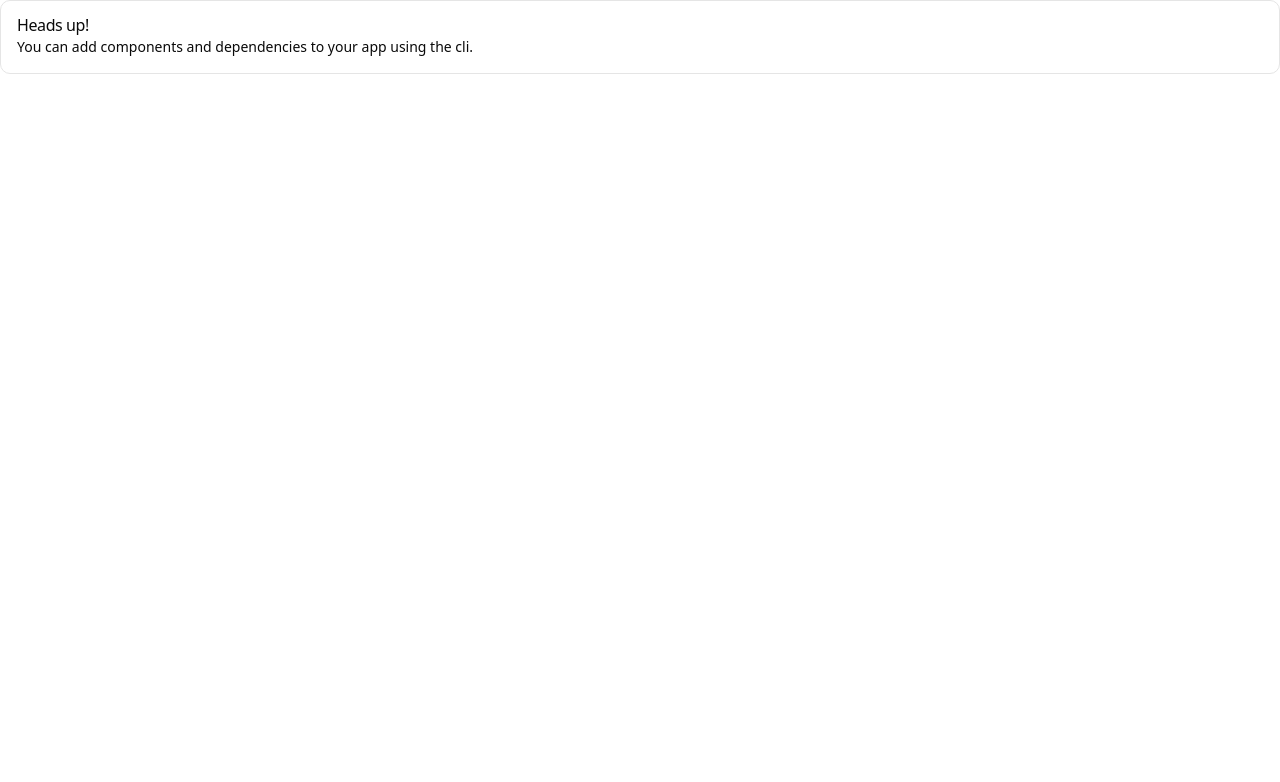
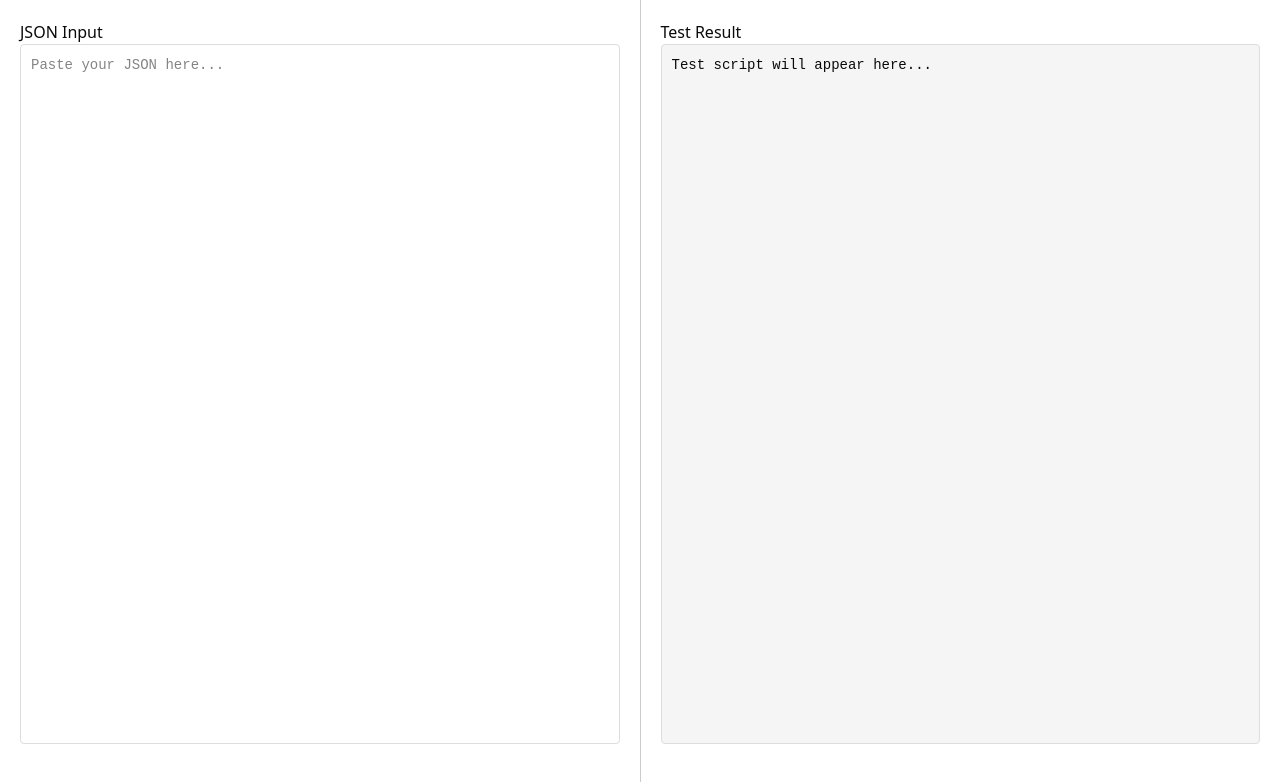
Before and after one commit to suwardhana/postman-test-generator, a React (Vite) app: page / in a window 1280 px wide. Shown: the top 782 px of the page. Built offline with nearby package versions, Linux system fonts and the light colour scheme.

Commit message:
add two column and postman test generator

```diff
--- a/src/App.tsx
+++ b/src/App.tsx
@@ -1,13 +1,36 @@
-import { Alert, AlertDescription, AlertTitle } from "@/components/ui/alert";
+// this app for allowing users to upload json snippet, and create test script (post response) for postman
+// consist of 2 column, left is for json, right is the test result
+
+import { useState } from 'react';
+import JsonInput from "./components/JsonInput";
+import TestResult from "./components/TestResult";
+import { generatePostmanTests, isValidJson } from './utils/postmanTestGenerator';
 
 function App() {
+  const [jsonInput, setJsonInput] = useState('');
+  const [testScript, setTestScript] = useState('');
+
+  const handleJsonChange = (value: string) => {
+    setJsonInput(value);
+
+    if (value.trim() && isValidJson(value)) {
+      const parsedJson = JSON.parse(value);
+      const generatedTests = generatePostmanTests(parsedJson);
+      setTestScript(generatedTests);
+    } else {
+      setTestScript('');
+    }
+  };
+
   return (
-    <Alert>
-      <AlertTitle>Heads up!</AlertTitle>
-      <AlertDescription>
-        You can add components and dependencies to your app using the cli.
-      </AlertDescription>
-    </Alert>
+    <div style={{ display: "flex", height: "100vh" }}>
+      <div style={{ flex: 1, borderRight: "1px solid #ccc" }}>
+        <JsonInput value={jsonInput} onChange={handleJsonChange} />
+      </div>
+      <div style={{ flex: 1 }}>
+        <TestResult testScript={testScript} />
+      </div>
+    </div>
   );
 }
 
--- /dev/null
+++ b/src/components/JsonInput.tsx
@@ -0,0 +1,29 @@
+interface JsonInputProps {
+  value: string;
+  onChange: (value: string) => void;
+}
+
+function JsonInput({ value, onChange }: JsonInputProps) {
+  return (
+    <div style={{ padding: '20px', height: '100%' }}>
+      <h2>JSON Input</h2>
+      <textarea
+        value={value}
+        onChange={(e) => onChange(e.target.value)}
+        placeholder="Paste your JSON here..."
+        style={{
+          width: '100%',
+          height: 'calc(100% - 60px)',
+          resize: 'none',
+          fontFamily: 'monospace',
+          fontSize: '14px',
+          padding: '10px',
+          border: '1px solid #ddd',
+          borderRadius: '4px'
+        }}
+      />
+    </div>
+  );
+}
+
+export default JsonInput;
--- /dev/null
+++ b/src/components/TestResult.tsx
@@ -0,0 +1,30 @@
+interface TestResultProps {
+  testScript: string;
+}
+
+function TestResult({ testScript }: TestResultProps) {
+  return (
+    <div style={{ padding: '20px', height: '100%' }}>
+      <h2>Test Result</h2>
+      <pre
+        style={{
+          width: '100%',
+          height: 'calc(100% - 60px)',
+          backgroundColor: '#f5f5f5',
+          border: '1px solid #ddd',
+          borderRadius: '4px',
+          padding: '10px',
+          fontFamily: 'monospace',
+          fontSize: '14px',
+          overflow: 'auto',
+          whiteSpace: 'pre-wrap',
+          margin: 0
+        }}
+      >
+        {testScript || 'Test script will appear here...'}
+      </pre>
+    </div>
+  );
+}
+
+export default TestResult;
--- a/src/index.css
+++ b/src/index.css
@@ -194,8 +194,14 @@
   .mb-1 {
     margin-bottom: calc(var(--spacing) * 1);
   }
+  .flex {
+    display: flex;
+  }
   .w-full {
     width: 100%;
+  }
+  .resize {
+    resize: both;
   }
   .rounded-lg {
     border-radius: var(--radius);
--- /dev/null
+++ b/src/utils/postmanTestGenerator.ts
@@ -0,0 +1,47 @@
+export function generatePostmanTests(jsonData: any): string {
+  const tests: string[] = [];
+
+  function generateTestsForObject(obj: any, path = 'jsonData') {
+    for (const [key, value] of Object.entries(obj)) {
+      const currentPath = `${path}.${key}`;
+
+      if (value === null) {
+        tests.push(`pm.test("${key} should exist", function () {
+    pm.expect(${currentPath}).to.not.be.undefined;
+});`);
+      } else if (Array.isArray(value)) {
+        tests.push(`pm.test("${key} should be an array", function () {
+    pm.expect(${currentPath}).to.be.an('array');
+});`);
+        if (value.length > 0 && typeof value[0] === 'object') {
+          generateTestsForObject(value[0], `${currentPath}[0]`);
+        }
+      } else if (typeof value === 'object') {
+        tests.push(`pm.test("${key} should be an object", function () {
+    pm.expect(${currentPath}).to.be.an('object');
+});`);
+        generateTestsForObject(value, currentPath);
+      } else {
+        const type = typeof value;
+        tests.push(`pm.test("${key} should be a ${type}", function () {
+    pm.expect(${currentPath}).to.be.a('${type}');
+});`);
+      }
+    }
+  }
+
+  generateTestsForObject(jsonData);
+
+  return `const jsonData = pm.response.json();
+
+${tests.join('\n\n')}`;
+}
+
+export function isValidJson(str: string): boolean {
+  try {
+    JSON.parse(str);
+    return true;
+  } catch {
+    return false;
+  }
+}
```
